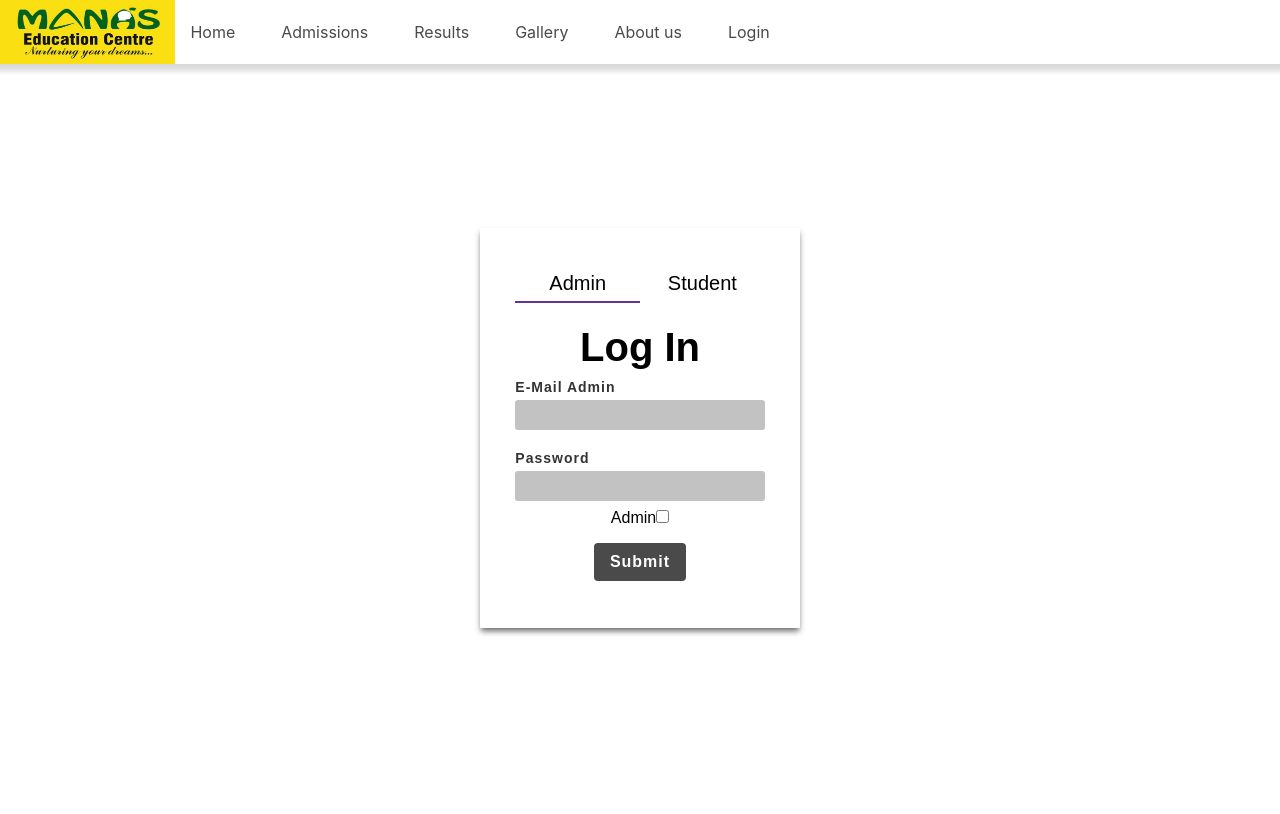
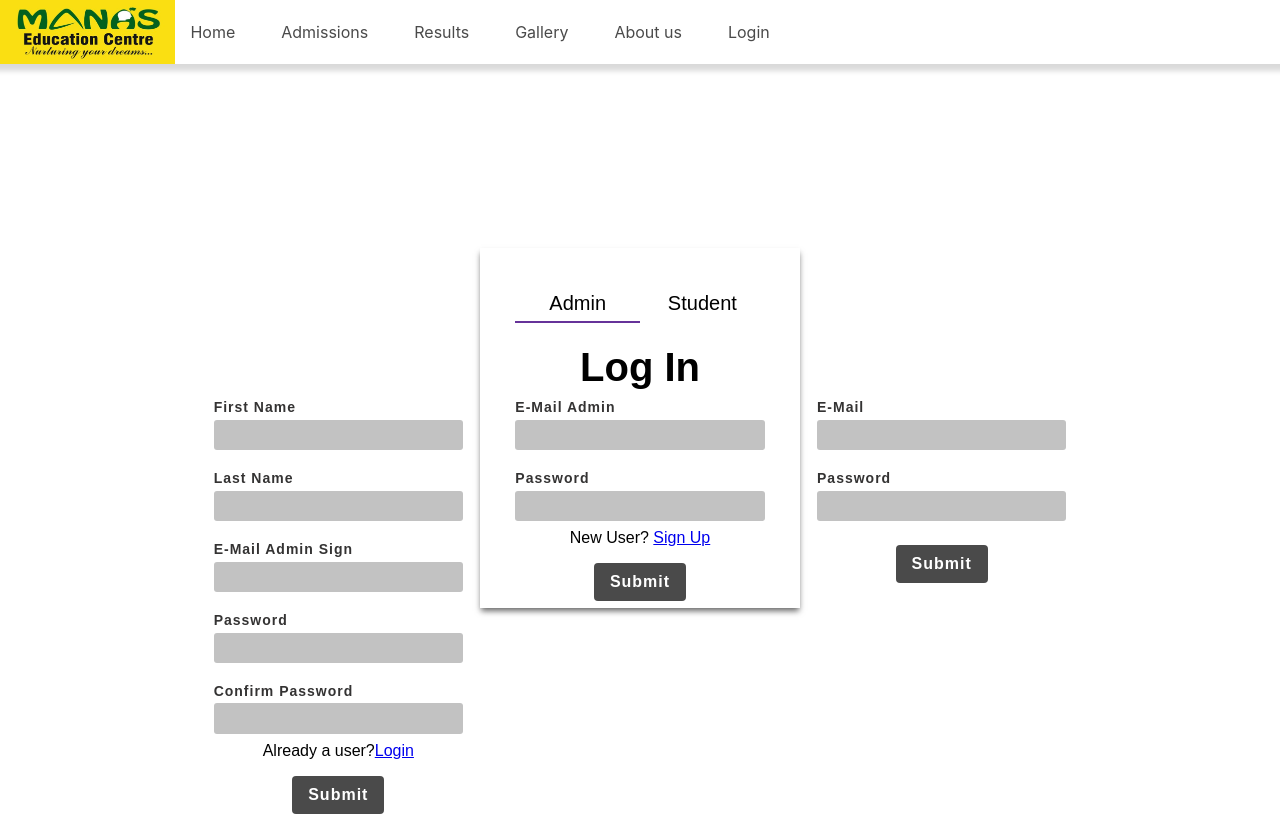
Before and after one commit to imf-ali/Manas-Frontend, a React (Create React App) app: page /login in a window 1280 px wide. Built offline with nearby package versions, Linux system fonts and the light colour scheme; the HTML template or start-up script is replaced by a standard one.

Commit message:
Update Login

```diff
--- a/src/Screen/LoginPage.js
+++ b/src/Screen/LoginPage.js
@@ -76,20 +76,27 @@ const LoginPage = () => {
   };
 
   const switchStudent = () => {
-    // document.getElementById("admin").style.display = "none";
     document.getElementById("student").style.left = "0";
     document.getElementById("btn").style.left = "50%";
-    document.getElementById("admin").style.left = "-121%";
+    document.getElementById("adminLogin").style.left = "-121%";
   };
   const switchAdmin = () => {
-    document.getElementById("admin").style.left = "0";
-    document.getElementById("btn").style.left = "0";
+    document.getElementById("adminLogin").style.left = "0";
+    document.getElementById("btn").style.left = "0%";
     document.getElementById("student").style.left = "121%";
+  };
+  const switchSignUp = () => {
+    document.getElementById("adminLogin").style.left = "121%";
+    document.getElementById("adminSign").style.left = "0%";
+  };
+  const switchLogin = () => {
+    document.getElementById("adminLogin").style.left = "0";
+    document.getElementById("adminSign").style.left = "-121%";
   };
 
   return (
     <div className={styles.loginMain}>
-      <div className={styles.loginContainer}>
+      <div className={styles.loginContainer} id="container">
         <div className={styles.toggle}>
           <div id="btn" className={styles.btn}></div>
           <button onClick={switchAdmin}>Admin</button>
@@ -121,17 +128,17 @@ const LoginPage = () => {
               value={passwordState.value}
               isValid={passwordState.isValid}
             />
-            <Input
+            {/* <Input
               className={styles.radio}
               id="radio"
               type="checkbox"
               label="Admin"
               onChange={adminChangeHandler}
-            />
+            /> */}
             <button className={styles.loginButton}>Submit</button>
           </form>
           <form
-            id="admin"
+            id="adminLogin"
             className={styles.loginFormAdmin}
             onSubmit={submitHandler}
           >
@@ -153,13 +160,86 @@ const LoginPage = () => {
               value={passwordState.value}
               isValid={passwordState.isValid}
             />
-            <Input
+            {/* <Input
               className={styles.radio}
               id="radio"
               type="checkbox"
               label="Admin"
               onChange={adminChangeHandler}
+            /> */}
+            <span>
+              {" "}
+              New User?{" "}
+              <a href="#" onClick="">
+                Sign Up
+              </a>
+            </span>
+            <button className={styles.loginButton}>Submit</button>
+          </form>
+          <form
+            id="adminSign"
+            className={styles.signFormAdmin}
+            onSubmit={submitHandler}
+          >
+            <Input
+              id="firstName"
+              type="firstName"
+              label="First Name"
+              onChange={passwordChangeHandler}
+              onBlur={validatePasswordHandler}
+              value={passwordState.value}
+              isValid={passwordState.isValid}
             />
+            <Input
+              id="lastName"
+              type="lastName"
+              label="Last Name"
+              onChange={passwordChangeHandler}
+              onBlur={validatePasswordHandler}
+              value={passwordState.value}
+              isValid={passwordState.isValid}
+            />
+            <Input
+              id="email"
+              type="email"
+              label="E-Mail Admin Sign"
+              onChange={emailChangeHandler}
+              onBlur={validateEmailHandler}
+              value={emailState.value}
+              isValid={emailState.isValid}
+            />
+            <Input
+              id="password"
+              type="password"
+              label="Password"
+              onChange={passwordChangeHandler}
+              onBlur={validatePasswordHandler}
+              value={passwordState.value}
+              isValid={passwordState.isValid}
+            />
+            <Input
+              id="confirmPassword"
+              type="confirmPassword"
+              label="Confirm Password"
+              onChange={passwordChangeHandler}
+              onBlur={validatePasswordHandler}
+              value={passwordState.value}
+              isValid={passwordState.isValid}
+            />
+            {/* <Input
+              className={styles.radio}
+              id="radio"
+              type="checkbox"
+              label="Admin"
+              onChange={adminChangeHandler}
+            /> */}
+            <span>
+              {" "}
+              Already a user?
+              <a href="#adminLogin" onClick="">
+                Login
+              </a>
+            </span>
             <button className={styles.loginButton}>Submit</button>
           </form>
         </div>
--- a/src/Screen/LoginPage.module.css
+++ b/src/Screen/LoginPage.module.css
@@ -53,13 +53,21 @@
   /* padding: 0 3vh; */
   transition: 0.5s;
 }
+.signFormAdmin {
+  position: absolute;
+  width: 100%;
+  left: -121%;
+  /* padding: 0 3vh; */
+  transition: 0.5s;
+}
 .loginContainer {
-  overflow: hidden;
+  /* overflow: hidden; */
+  position: relative;
   display: flex;
   flex-direction: column;
   width: 40vh;
-  height: 50vh;
-  margin: auto 20%;
+  height: 45vh;
+  margin: auto 10%;
   /* background-color: #696363; */
   padding: 3%;
   box-shadow: 0 4px 6px -1px rgba(0, 0, 0, 0.6);
```
